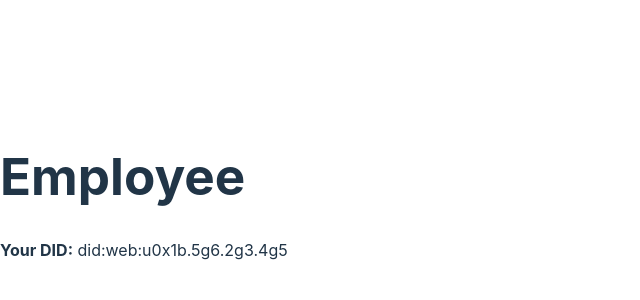
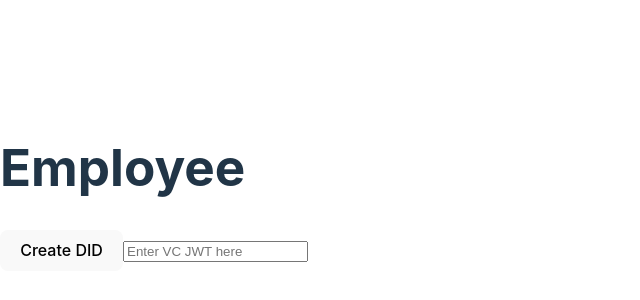
Before and after one commit to blackgirlbytes/employee-vc-react, a React (Vite) app: page /employee in a window 1280 px wide. Shown: the part 212-512 px from the top of the page, without its empty margins (0-640 px from the left). Built offline with nearby package versions, Linux system fonts and the light colour scheme.

Commit message:
any issues

```diff
--- a/src/components/Employee.jsx
+++ b/src/components/Employee.jsx
@@ -1,18 +1,32 @@
-import { useState, useEffect } from 'react';
-import { DidDhtMethod } from '@web5/dids';
+import { useState } from "react";
+import { DidDhtMethod } from "@web5/dids";
 
 export default function Employee() {
+  const [employeeDid, setEmployeeDid] = useState("");
+  const [vcJwt, setVcJwt] = useState("");
 
-   const employeeDid = ("did:web:u0x1b.5g6.2g3.4g5");
+  const handleCreateDid = async () => {
+    const didObject = await DidDhtMethod.create();
+    setEmployeeDid(didObject.did);
+  };
+
+  // Rest of your component code...
+
   return (
     <div>
       <h1>Employee</h1>
+      {!employeeDid && <button onClick={handleCreateDid}>Create DID</button>}
       {employeeDid && (
         <div>
           <strong>Your DID:</strong> {employeeDid}
-                    {/* <button onClick={copyToClipboard}>Copy DID</button> */}
         </div>
       )}
+      <input
+        type="text"
+        placeholder="Enter VC JWT here"
+        value={vcJwt}
+        onChange={(e) => setVcJwt(e.target.value)}
+      />
     </div>
   );
 }
```
Lines whose indentation alone changed are shown as unchanged.
